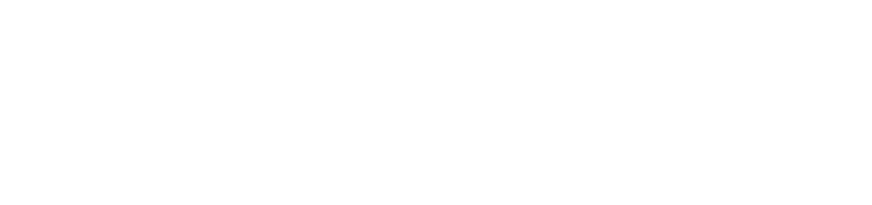
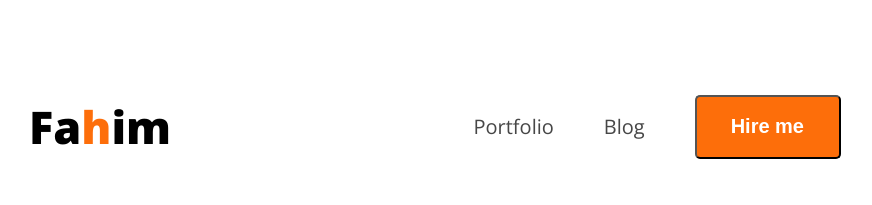
Before and after one commit to fahimbrew/web-portfolio, a plain HTML site: page index.html in a window 1280 px wide. Shown: the whole page, without its empty margins (205-1077 px from the left). Drawn offline with nearby package versions, Linux system fonts and the light colour scheme.

Commit message:
nav has been added

```diff
--- a/index.html
+++ b/index.html
@@ -5,10 +5,42 @@
     <meta charset="UTF-8">
     <meta name="viewport" content="width=device-width, initial-scale=1.0">
     <title>Web Portfolio</title>
+    <link rel="preconnect" href="https://fonts.googleapis.com">
+    <link rel="preconnect" href="https://fonts.gstatic.com" crossorigin>
+    <link href="https://fonts.googleapis.com/css2?family=Open+Sans:ital,wght@0,300..800;1,300..800&display=swap"
+        rel="stylesheet">
     <link rel="stylesheet" href="styles/style.css">
 </head>
 
-<body>
+<body class="open-sans-normal">
+    <header>
+        <nav>
+            <h3 class="nav-title">Fa<span class="colored-text">h</span>im</h3>
+            <ul>
+                <li><a class="dark-color1" href="#">Portfolio</a></li>
+                <li><a class="dark-color1" href="#">Blog</a></li>
+                <li><a href="#"><button class="btn-primary">Hire me</button></a></li>
+            </ul>
+        </nav>
+
+
+    </header>
+    <main>
+
+
+
+
+
+
+    </main>
+    <footer>
+
+
+
+
+
+
+    </footer>
 
 </body>
 
--- a/styles/style.css
+++ b/styles/style.css
@@ -0,0 +1,64 @@
+.open-sans-normal {
+    font-family: "Open Sans", sans-serif;
+    font-optical-sizing: auto;
+    font-style: normal;
+    font-variation-settings:
+        "wdth" 100;
+}
+
+/* shared styles */
+.colored-text {
+    color: rgb(253, 110, 10);
+}
+
+.dark-color1 {
+    color: rgb(71, 71, 71);
+
+}
+
+.btn-primary {
+    color: rgb(255, 255, 255);
+    font-size: 20px;
+    border-radius: 5px;
+    font-weight: 700;
+    background: rgb(253, 110, 10);
+    padding: 18px 35px 19px 34px;
+    cursor: pointer;
+}
+
+
+
+
+/* navigation styles */
+nav {
+    display: flex;
+    align-items: center;
+    justify-content: space-between;
+    margin: 51px 226px;
+}
+
+.nav-title {
+    /* font-family: Open Sans; */
+    font-size: 45px;
+    font-weight: 900;
+    text-align: left;
+}
+
+
+
+nav ul {
+    display: flex;
+    gap: 50px;
+    align-items: center;
+
+}
+
+nav ul li {
+    list-style-type: none;
+}
+
+nav ul li a {
+    text-decoration: none;
+    font-size: 20px;
+    font-weight: 400;
+}
```
Also changed, not shown: images/aziz.png (added).
